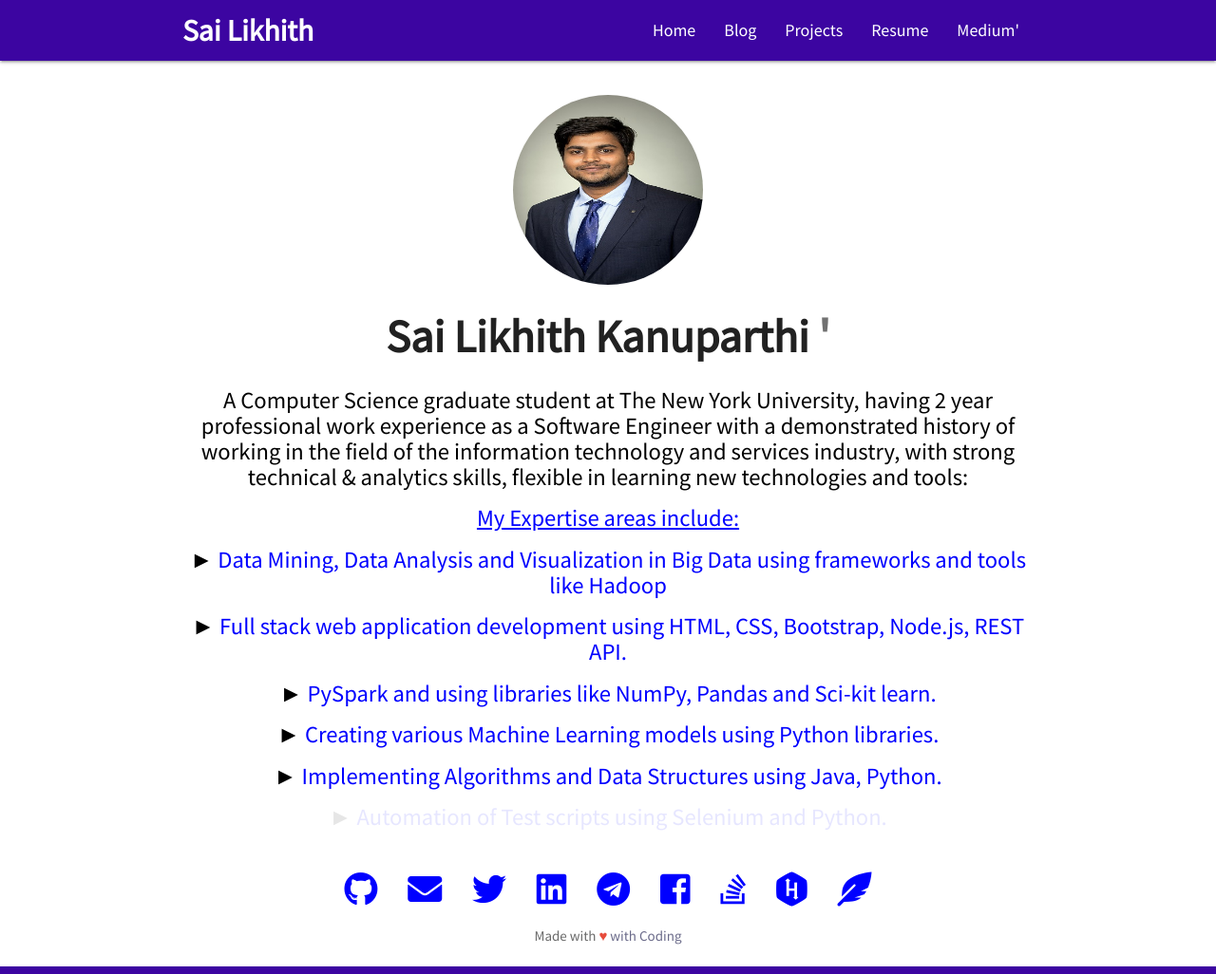
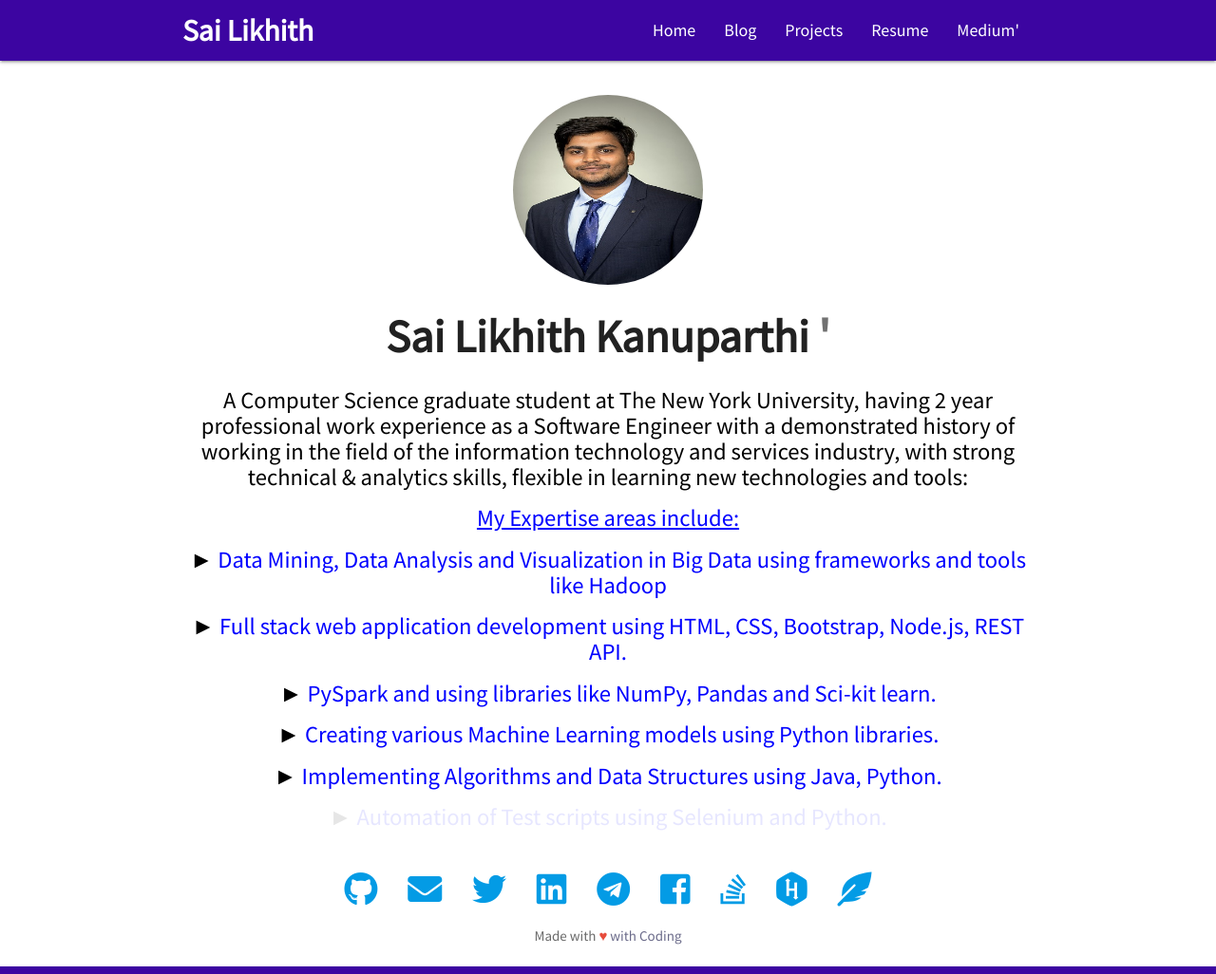
Before and after one commit to SaiLikhith7/Mywebsite, a Jekyll site: the page built from index.html, in a window 1280 px wide. Shown: the whole page at 95% size. Built offline with Jekyll 4.4.1, drawn with Linux system fonts in a browser that asks for light colours; nearby versions of some CDN libraries.

Commit message:
Update main.css

```diff
--- a/css/main.css
+++ b/css/main.css
@@ -62,7 +62,7 @@ body {
   word-spacing: 25px;
 }
 .social h4 > a {
-  color: #0000ff;
+
 }
 .social h4 > a:hover {
   color: #727272;
```
